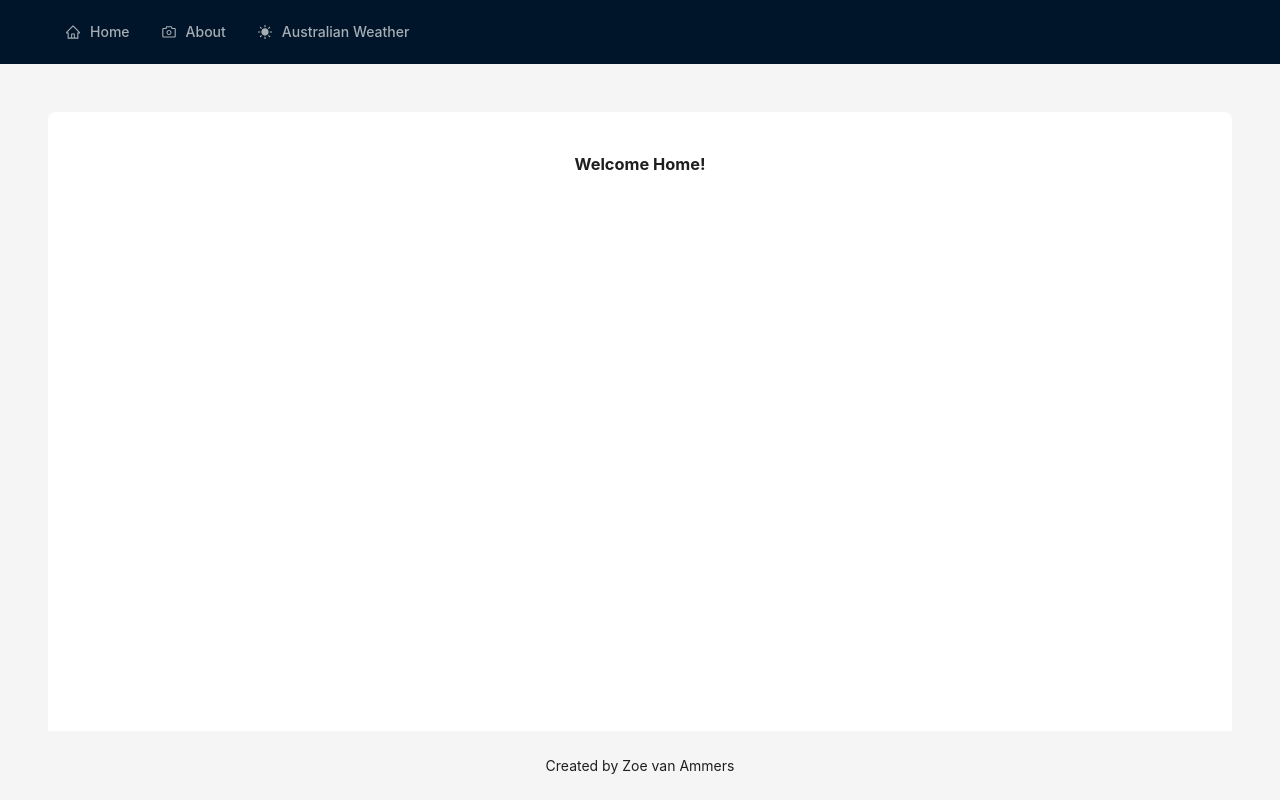
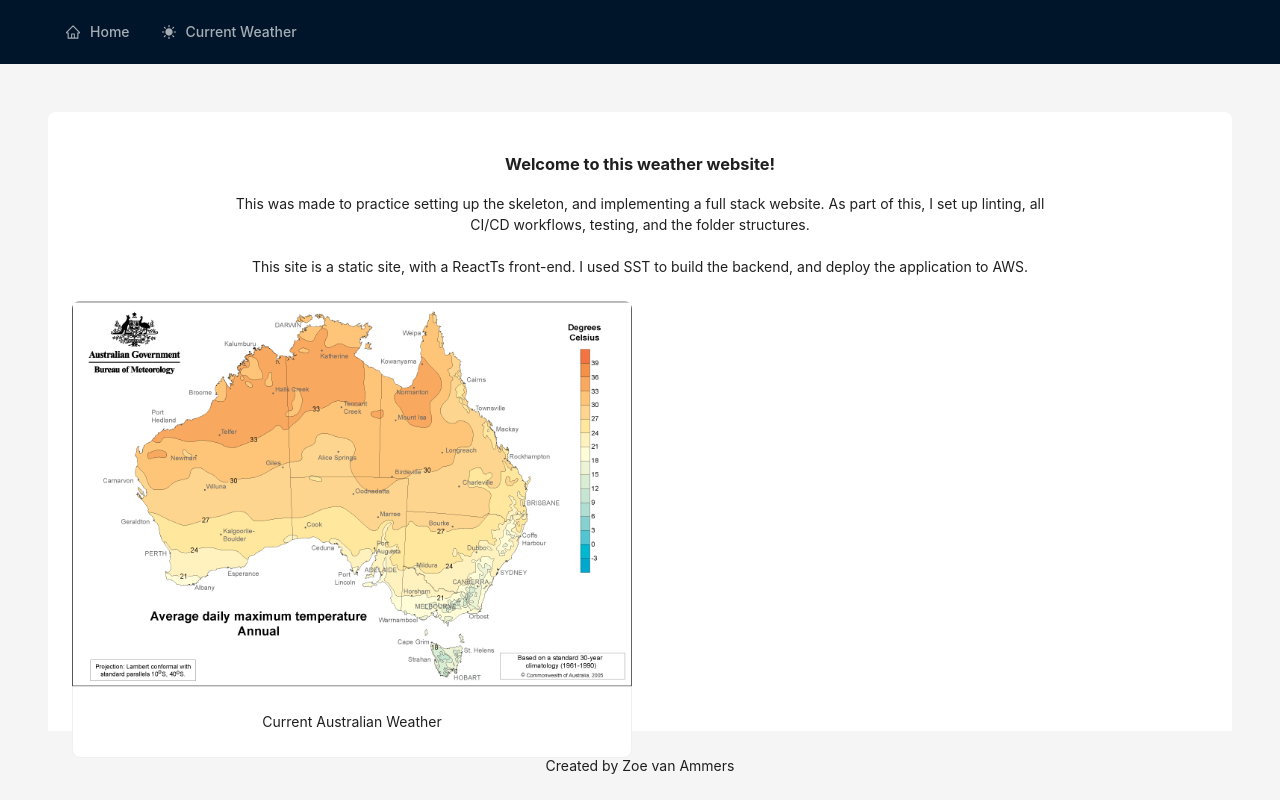
Before and after one commit to zvanammers/sst-demo-notes-app, a React (Vite) app in the folder notes/packages/frontend/: page / in a window 1280 px wide. Built offline with nearby package versions, Linux system fonts and the light colour scheme.

Commit message:
chore: clean up UI (#22)
* fix: readme

* fix: readme

* chore: clean up UI

```diff
--- a/notes/packages/frontend/index.html
+++ b/notes/packages/frontend/index.html
@@ -11,7 +11,7 @@
   <meta name="theme-color" content="#ffffff">
   <meta name="description" content="A simple note taking app" />
   <meta name="viewport" content="width=device-width, initial-scale=1.0" />
-  <title>Note taking and weather app</title>
+  <title>Weather app</title>
 </head>
 
 <body>
--- a/notes/packages/frontend/src/features/currentWeatherPage.tsx
+++ b/notes/packages/frontend/src/features/currentWeatherPage.tsx
@@ -9,7 +9,7 @@ import {
 	Progress,
 	Grid,
 } from 'antd';
-const { Text, Title } = Typography;
+const { Text, Title, Paragraph } = Typography;
 import { ReloadOutlined } from '@ant-design/icons';
 import { useState } from 'react';
 import inputTextField from '../common/components/inputTextField';
@@ -80,13 +80,23 @@ function Weather() {
 	}
 
 	const isLargeWindow = () => {
-		const { lg } = useBreakpoint();
-		return lg ? lg : false;
+		const { lg, md } = useBreakpoint();
+		return lg || md;
 	};
 
 	return (
 		<div className="p-2">
 			<Row gutter={[16, 16]}>
+				<Col span={24}>
+					<Typography>
+						<Title level={2}>Current Australian Weather</Title>
+						<Paragraph style={{ paddingLeft: '12.5%', paddingRight: '12.5%' }}>
+							On this page, you can search for current weather, for any location
+							in Australia. Use the drop down to select how to search for your
+							location.
+						</Paragraph>
+					</Typography>
+				</Col>
 				<Col span={isLargeWindow() ? '8' : '24'} flex={3}>
 					<Space direction="vertical" size={'large'}>
 						<Card style={{ placeContent: 'center' }}>
--- a/notes/packages/frontend/src/routes/__root.tsx
+++ b/notes/packages/frontend/src/routes/__root.tsx
@@ -30,19 +30,10 @@ function App() {
 			icon: <HomeOutlined />,
 		},
 		{
-			key: 'About',
-			label: (
-				<Link to="/about" className="[&.active]:font-bold">
-					About
-				</Link>
-			),
-			icon: <CameraOutlined />,
-		},
-		{
 			key: 'Weather',
 			label: (
 				<Link to="/weather" className="[&.active]:font-bold">
-					Australian Weather
+					Current Weather
 				</Link>
 			),
 			icon: <SunFilled />,
--- a/notes/packages/frontend/src/routes/index.lazy.tsx
+++ b/notes/packages/frontend/src/routes/index.lazy.tsx
@@ -1,13 +1,42 @@
-import { createLazyFileRoute } from '@tanstack/react-router';
+import { createLazyFileRoute, useNavigate } from '@tanstack/react-router';
+import { Row, Col, Card } from 'antd';
+import ausMap from '../assets/aus-temp.png';
 
 export const Route = createLazyFileRoute('/')({
 	component: Index,
 });
 
 function Index() {
+	const navigate = useNavigate();
 	return (
 		<div className="p-2">
-			<h3>Welcome Home!</h3>
+			<h3>Welcome to this weather website!</h3>
+			<Row gutter={[16, 24]}>
+				<Col span={3} />
+				<Col span={18}>
+					<body>
+						This was made to practice setting up the skeleton, and implementing
+						a full stack website. As part of this, I set up linting, all CI/CD
+						workflows, testing, and the folder structures. <br />
+						<br /> This site is a static site, with a ReactTs front-end. I used
+						SST to build the backend, and deploy the application to AWS.
+					</body>
+				</Col>
+				<Col span={3} />
+				<Col span={12}>
+					<Card
+						hoverable
+						onClick={() => navigate({ to: '/weather' })}
+						cover={<img alt="sun" src={ausMap} />}
+
+						// style={{ width: 240 }}
+						// title="Current Australian Weather"
+					>
+						Current Australian Weather
+					</Card>
+				</Col>
+				<Col span={12} />
+			</Row>
 		</div>
 	);
 }
--- a/notes/packages/frontend/src/routes/weather.lazy.tsx
+++ b/notes/packages/frontend/src/routes/weather.lazy.tsx
@@ -1,6 +1,6 @@
-import { createLazyFileRoute } from '@tanstack/react-router';
+import { createFileRoute } from '@tanstack/react-router';
 import Weather from '../features/currentWeatherPage';
 
-export const Route = createLazyFileRoute('/weather')({
+export const Route = createFileRoute('/weather')({
 	component: Weather,
 });
```
Also changed, not shown: notes/packages/frontend/src/assets/aus-temp.png (added).
